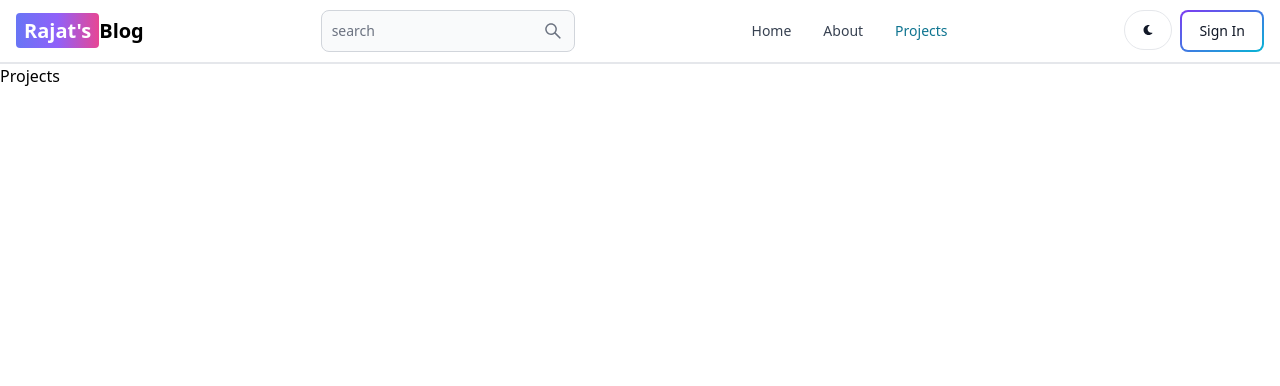
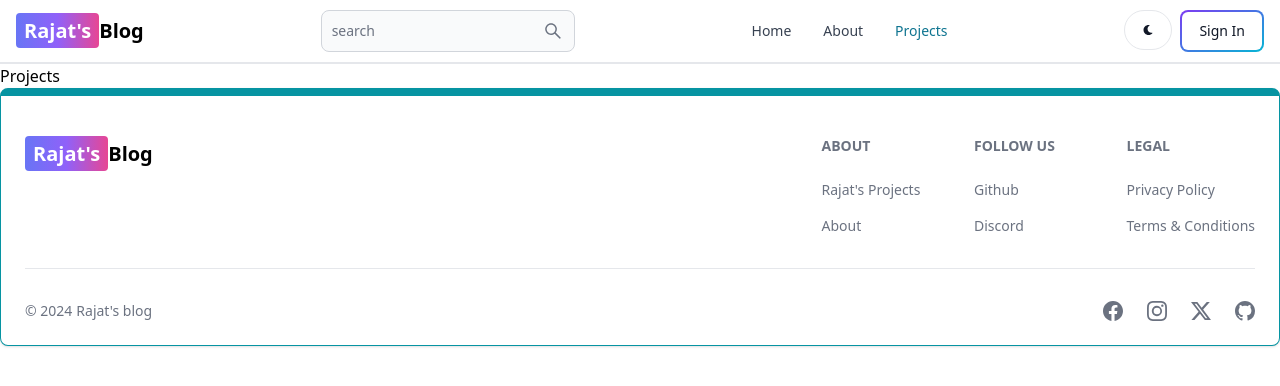
Before and after one commit to rsonaniya/02MERN-BLOG, a React (Vite) app in the folder client/: page /projects in a window 1280 px wide. Shown: the top 386 px of the page. Built offline with nearby package versions, Linux system fonts and the light colour scheme.

Commit message:
created footer component

```diff
--- a/client/src/App.jsx
+++ b/client/src/App.jsx
@@ -6,7 +6,7 @@
 import Dashboard from "./pages/Dashboard";
 import Projects from "./pages/Projects";
 import Header from "./components/Header";
-
+import Footer from "./components/Footer";
 function App() {
   return (
     <BrowserRouter>
@@ -19,6 +19,7 @@
         <Route path="/dashboard" element={<Dashboard />} />
         <Route path="/projects" element={<Projects />} />
       </Routes>
+      <Footer />
     </BrowserRouter>
   );
 }
--- /dev/null
+++ b/client/src/components/Footer.jsx
@@ -0,0 +1,76 @@
+import { Footer } from "flowbite-react";
+import { Link } from "react-router-dom";
+import { BsFacebook, BsInstagram, BsTwitterX, BsGithub } from "react-icons/bs";
+
+const FooterComponent = () => {
+  return (
+    <Footer container className="border border-t-8 border-teal-500">
+      <div className="w-full max-w-7xl mx-auto">
+        <div className="grid w-full justify-between sm:flex md:grid-cols-1">
+          <div className="mt-5">
+            <Link
+              to="/"
+              className="self-center whitespace-nowrap text-lg sm:text-xl font-semibold dark:text-white"
+            >
+              <span className="px-2 py-1 bg-gradient-to-r from-indigo-500 via-purple-500 to-pink-500 rounded text-white">
+                Rajat&apos;s
+              </span>
+              Blog
+            </Link>
+          </div>
+          <div className="grid grid-cols-2 gap-8 mt-4 sm:grid-cols-3 sm:gap-6">
+            <div>
+              <Footer.Title title="About" />
+              <Footer.LinkGroup col>
+                <Footer.Link href="/">Rajat&apos;s Projects</Footer.Link>
+                <Footer.Link href="/about">About</Footer.Link>
+              </Footer.LinkGroup>
+            </div>
+            <div>
+              <Footer.Title title="Follow Us" />
+              <Footer.LinkGroup col>
+                <Footer.Link
+                  href="https://github.com/rsonaniya"
+                  target="_blank"
+                  rel="noopener noreferrer"
+                >
+                  Github
+                </Footer.Link>
+                <Footer.Link
+                  href="https://github.com/rsonaniya"
+                  target="_blank"
+                  rel="noopener noreferrer"
+                >
+                  Discord
+                </Footer.Link>
+              </Footer.LinkGroup>
+            </div>
+            <div>
+              <Footer.Title title="Legal" />
+              <Footer.LinkGroup col>
+                <Footer.Link href="/">Privacy Policy</Footer.Link>
+                <Footer.Link href="/">Terms & Conditions</Footer.Link>
+              </Footer.LinkGroup>
+            </div>
+          </div>
+        </div>
+        <Footer.Divider />
+        <div className="w-full sm:flex sm:items-center sm:justify-between">
+          <Footer.Copyright
+            href="/"
+            by="Rajat's blog"
+            year={new Date().getFullYear()}
+          />
+          <div className="flex gap-6 sm:mt-0 mt-4 sm:justify-center">
+            <Footer.Icon href="/" icon={BsFacebook} />
+            <Footer.Icon href="/" icon={BsInstagram} />
+            <Footer.Icon href="/" icon={BsTwitterX} />
+            <Footer.Icon href="/" icon={BsGithub} />
+          </div>
+        </div>
+      </div>
+    </Footer>
+  );
+};
+
+export default FooterComponent;
```
